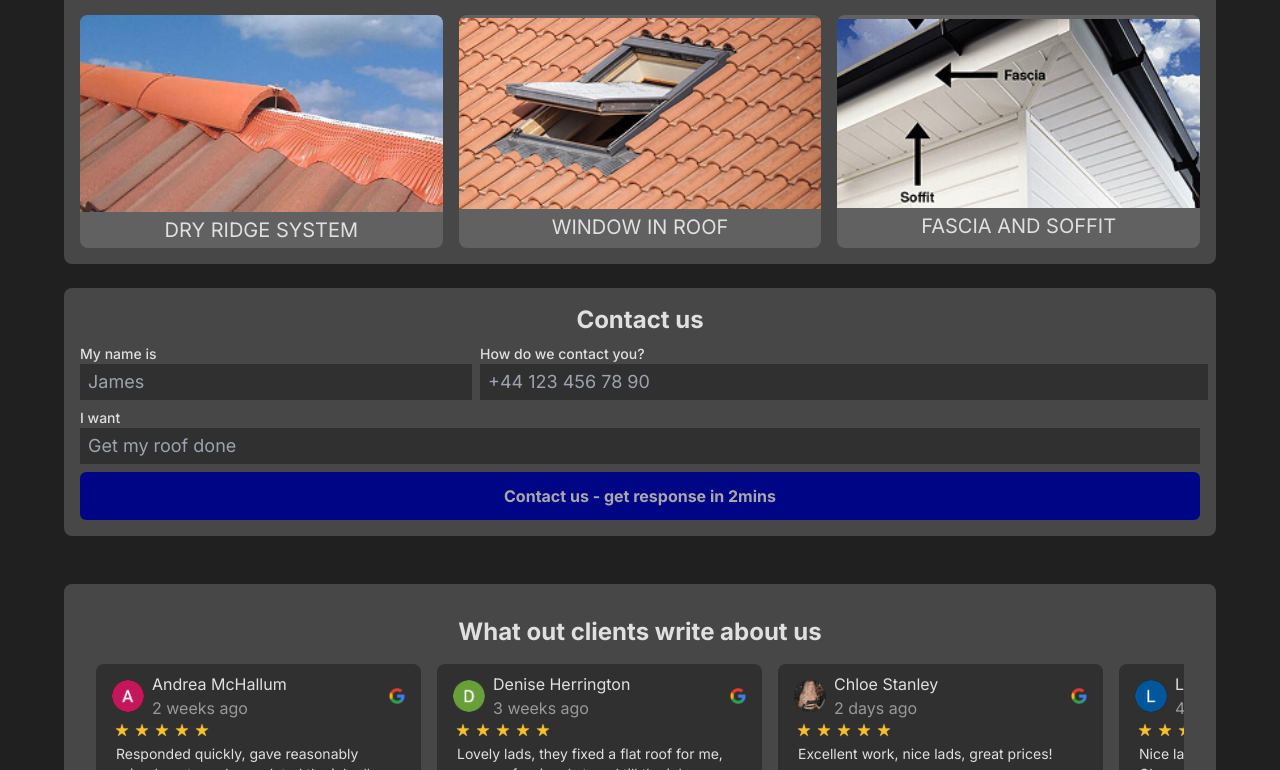
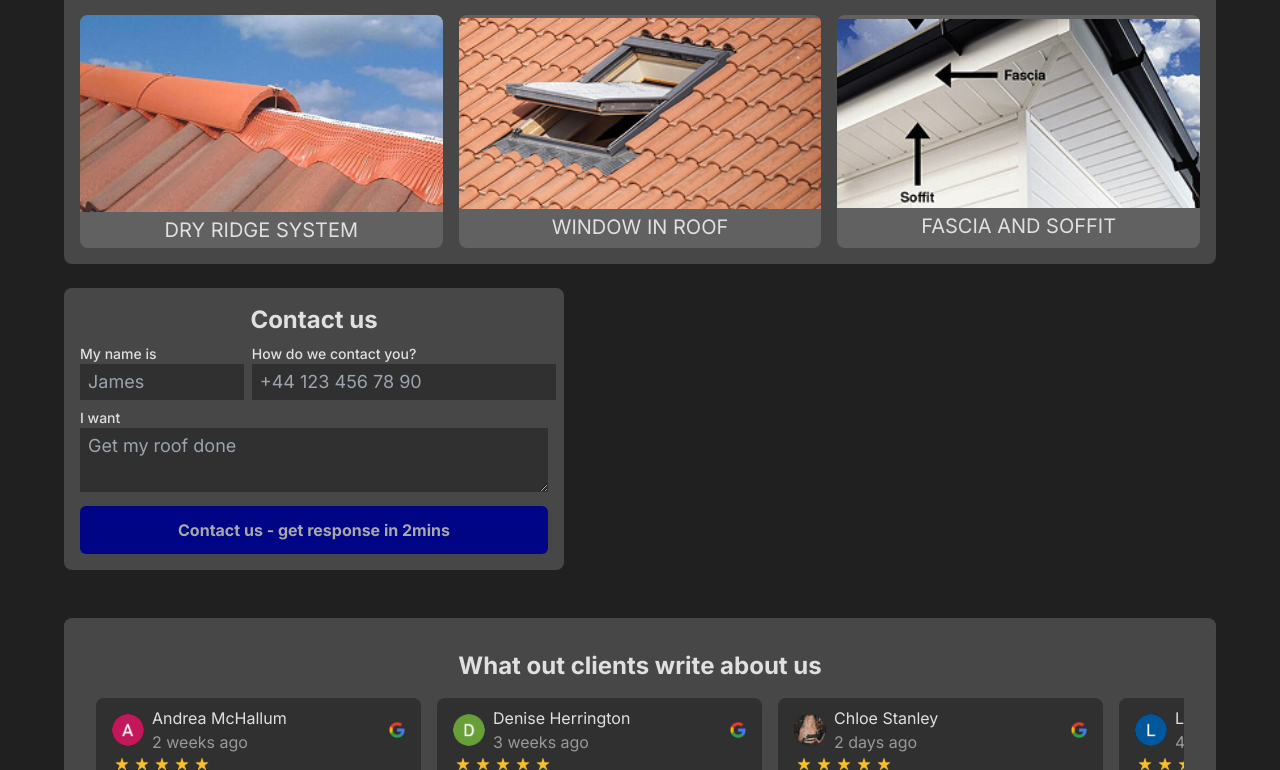
Before and after one commit to nicitaacom/client-rise-the-roof, a Next.js app: page / in a window 1280 px wide. Shown: the part 468-1238 px from the top of the page. Built offline with nearby package versions, Linux system fonts and the light colour scheme.

Commit message:
fix: inputs

```diff
--- a/app/(routes)/components/ContactUsForm.tsx
+++ b/app/(routes)/components/ContactUsForm.tsx
@@ -17,7 +17,7 @@ export function ContactUsForm() {
     message: "",
   })
 
-  const handleChange = (e: React.ChangeEvent<HTMLInputElement>) => {
+  const handleChange = (e: React.ChangeEvent<HTMLInputElement | HTMLTextAreaElement>) => {
     const { name, value } = e.target
     setFormData(prev => ({
       ...prev,
@@ -30,13 +30,13 @@ export function ContactUsForm() {
   }
 
   return (
-    <form onSubmit={handleSubmit} className="w-full flex flex-col gap-2 bg-foreground p-4 rounded-lg">
+    <form onSubmit={handleSubmit} className="w-full max-w-[500px] flex flex-col gap-2 bg-foreground p-4 rounded-lg">
       <h1 className="text-title text-2xl font-bold text-center desktop:text-start">Contact us</h1>
       <div className="grid grid-cols-[35%,65%] gap-x-2">
         <Input
           type="text"
-          id="myNameIs"
-          name="myNameIs"
+          id="name"
+          name="name"
           label="My name is"
           value={formData.name}
           onChange={handleChange}
@@ -53,15 +53,20 @@ export function ContactUsForm() {
         />
       </div>
 
-      <Input
-        type="text"
+      <div>
+        <label className="block text-sm font-medium" htmlFor="message">
+          I want
+        </label>
+        <textarea
+          className={`w-full bg-[#303030] text-lg focus:ring-2 focus:outline-none px-2 py-1 text-title
+            disabled:brightness-50 disabled:cursor-default`}
           id="message"
           name="message"
-        label="I want"
           value={formData.message}
           onChange={handleChange}
           placeholder="Get my roof done"
         />
+      </div>
 
       <button
         type="submit"
```
Lines whose indentation alone changed are shown as unchanged.
